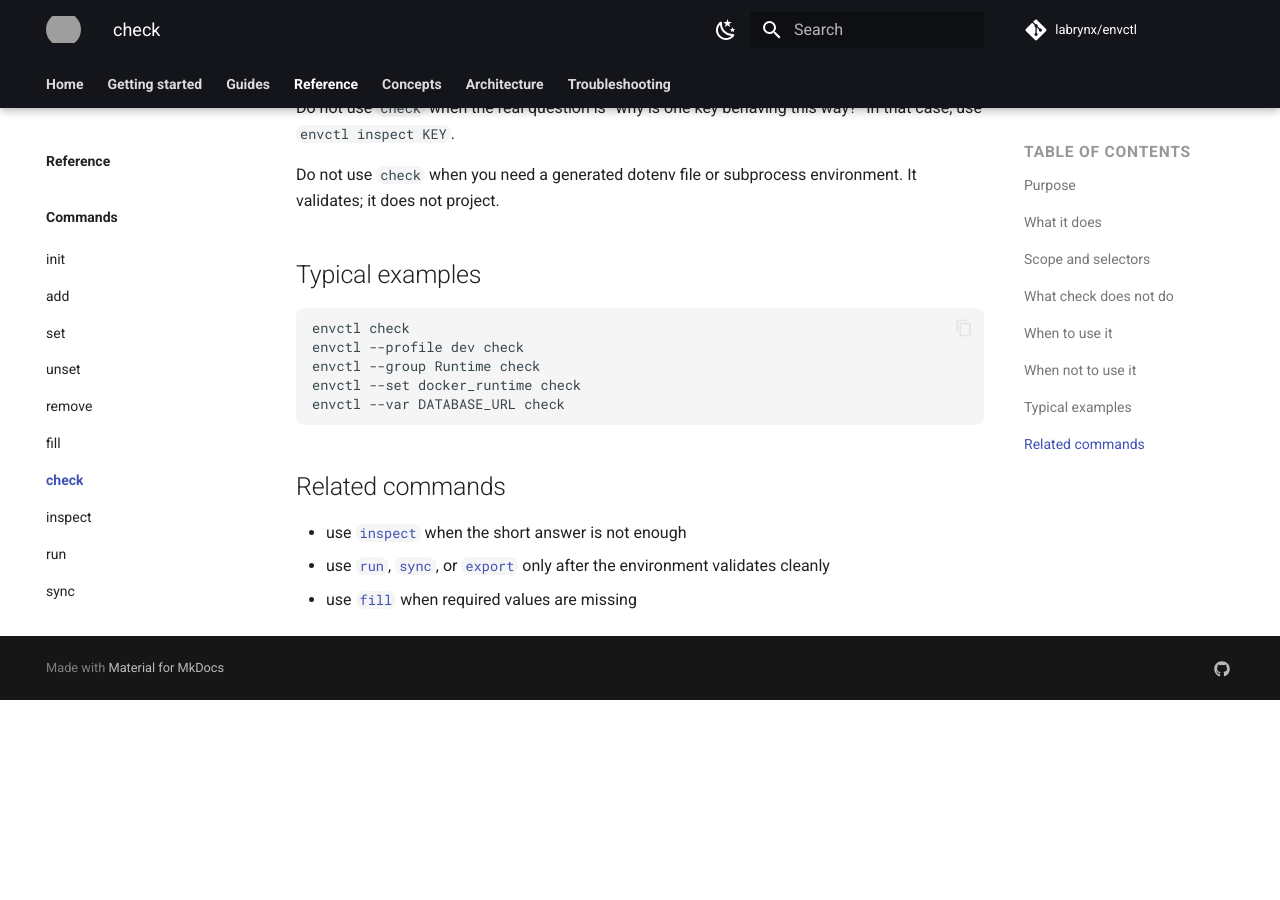
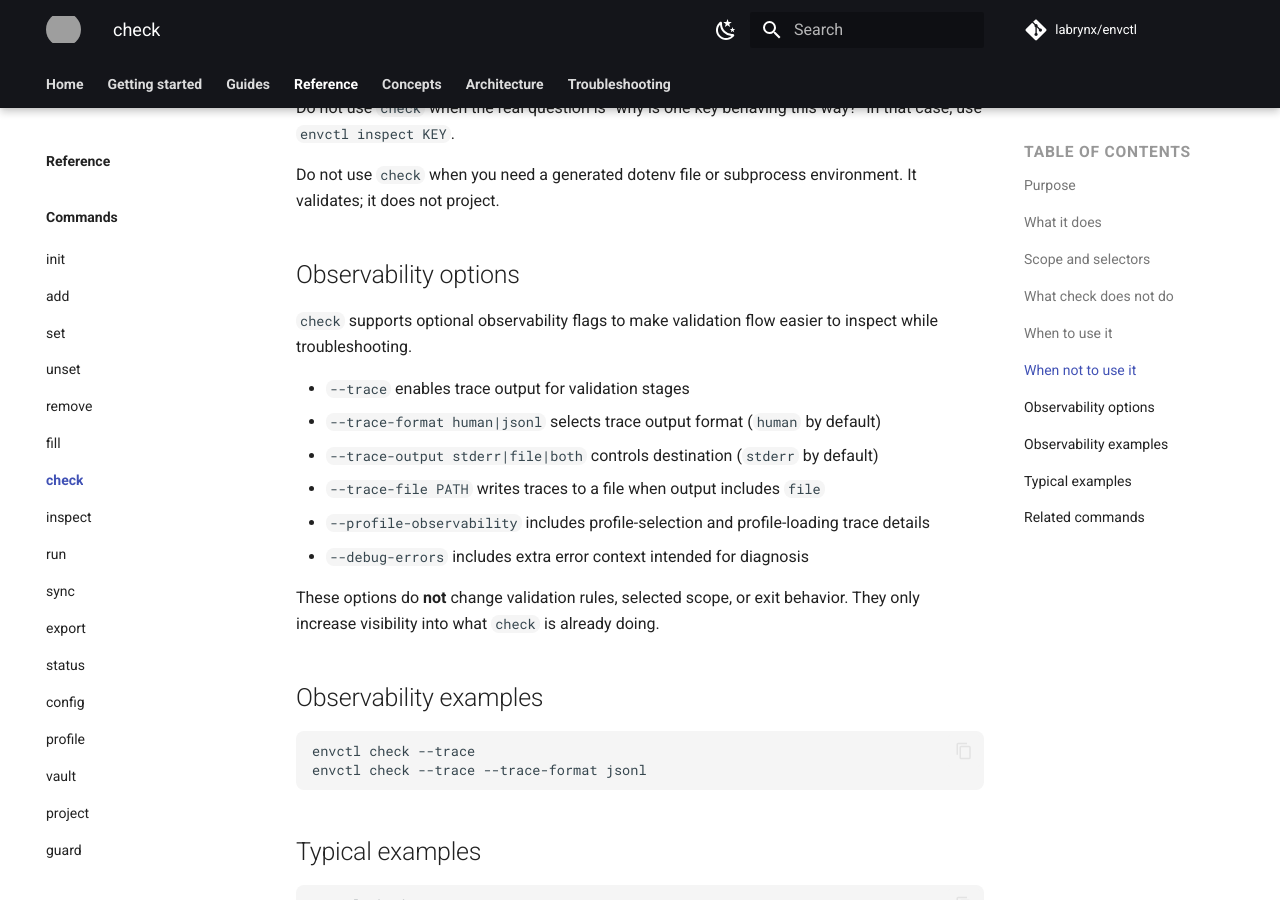
Before and after one commit to labrynx/envctl, an MkDocs documentation site: the page built from docs/reference/commands/check.md, in a window 1280 px wide and 900 px high, scrolled down 1792 px. Built offline with MkDocs 1.6.1 and Material for MkDocs 9.7.7, drawn with Linux system fonts in a browser that asks for light colours; comment, search, counter and statistics services are not loaded; before the commit the page ends 2492 px from its top, so only the background shows below that; grey boxes are pictures that could not be loaded.

Commit message:
docs: add observability options to check and run commands

````diff
--- a/docs/reference/commands/check.md
+++ b/docs/reference/commands/check.md
@@ -56,6 +56,27 @@ Do not use `check` when the real question is “why is one key behaving this way
 
 Do not use `check` when you need a generated dotenv file or subprocess environment. It validates; it does not project.
 
+
+## Observability options
+
+`check` supports optional observability flags to make validation flow easier to inspect while troubleshooting.
+
+* `--trace` enables trace output for validation stages
+* `--trace-format human|jsonl` selects trace output format (`human` by default)
+* `--trace-output stderr|file|both` controls destination (`stderr` by default)
+* `--trace-file PATH` writes traces to a file when output includes `file`
+* `--profile-observability` includes profile-selection and profile-loading trace details
+* `--debug-errors` includes extra error context intended for diagnosis
+
+These options do **not** change validation rules, selected scope, or exit behavior. They only increase visibility into what `check` is already doing.
+
+## Observability examples
+
+```bash
+envctl check --trace
+envctl check --trace --trace-format jsonl
+```
+
 ## Typical examples
 
 ```bash
````
Also changed, not shown: docs/reference/commands/run.md (+20 -0 lines).
